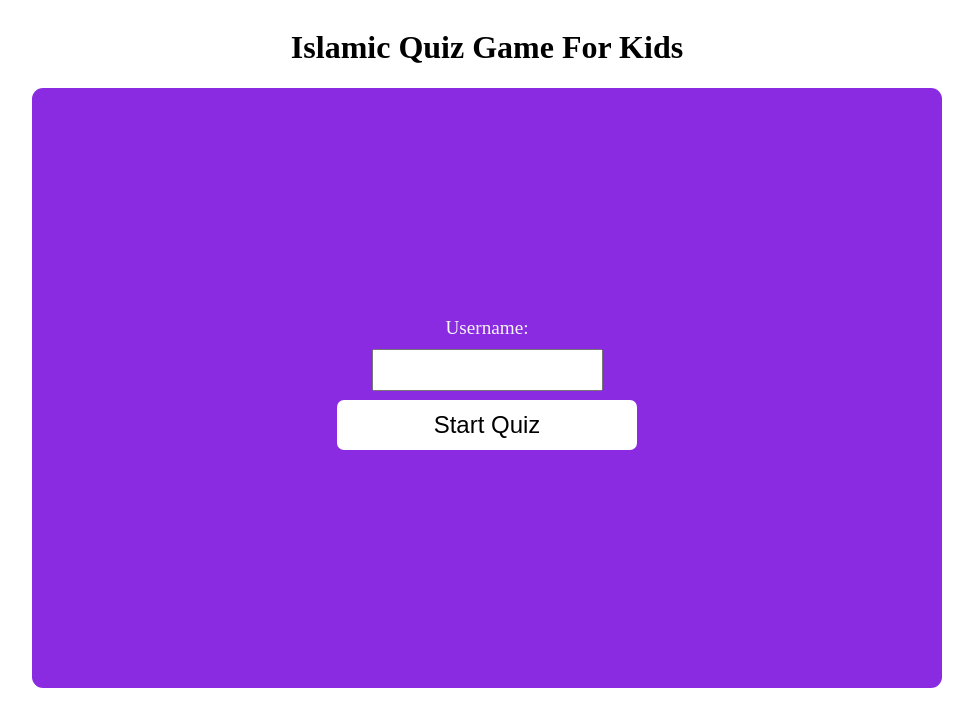
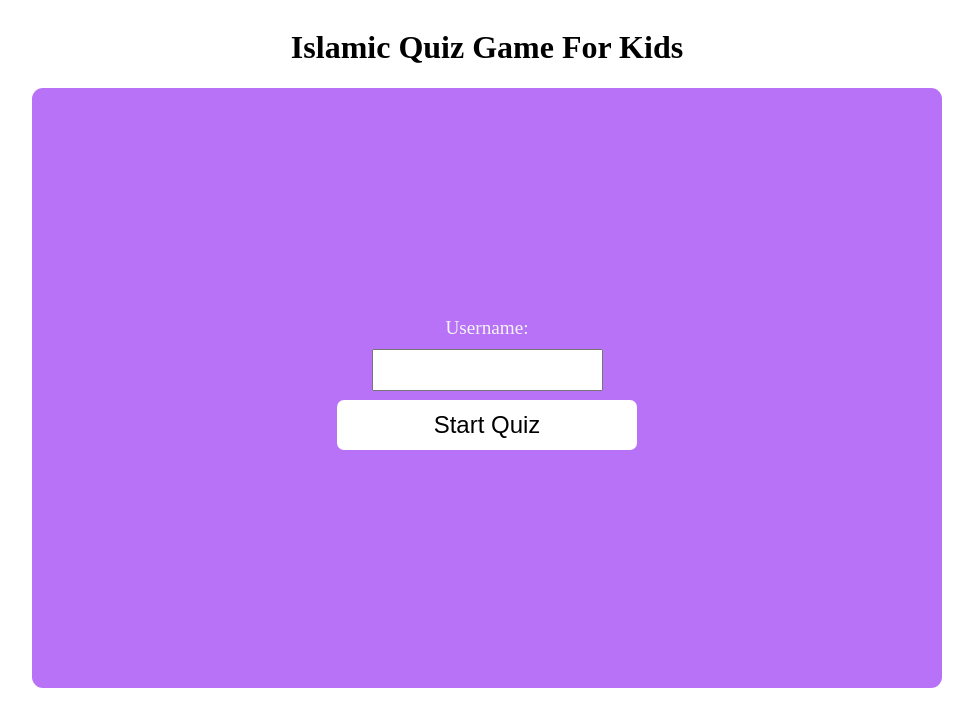
Before and after one commit to Afnaanshaalle110/Islamic_Quiz_Game_for_kids, a React (Create React App) app: page / in a window 1280 px wide. Shown: the top 726 px of the page, without its empty margins (153-1126 px from the left). Built offline with nearby package versions, Linux system fonts and the light colour scheme.

Commit message:
index.css

```diff
--- a/src/index.css
+++ b/src/index.css
@@ -21,7 +21,7 @@
   width: 910px;
   height: 600px;
   border-radius: 11px;
-  background-color: blueviolet;
+  background-color: hsl(271, 90%, 71%);
   display: flex;
   flex-direction: column;
   justify-content: center;
```
